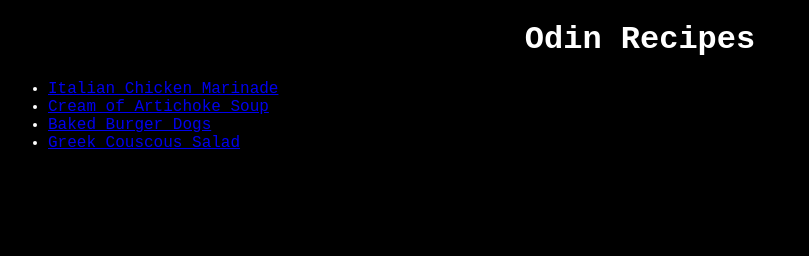
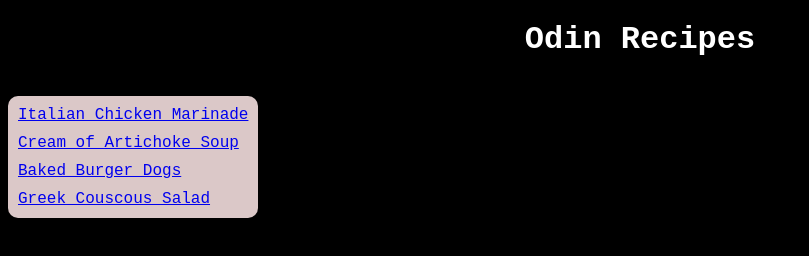
Before and after one commit to EvgeniyMorozov164/odin-recipes, a plain HTML site: page index.html in a window 1280 px wide. Shown: the whole page, without its empty margins (0-809 px from the left). Drawn offline with Linux system fonts and the light colour scheme.

Commit message:
add style for links list on the homepage

```diff
--- a/index.html
+++ b/index.html
@@ -8,7 +8,7 @@
   <body>
     <main>
       <h1 class="heading-1">Odin Recipes</h1>
-      <ul>
+      <ul class="recipes-list">
         <li><a href="./recipes/italianChikenMarinade.html">Italian Chicken Marinade</a></li>
         <li><a href="./recipes/creamOfArtichokeSoup.html">Cream of Artichoke Soup</a></li>
         <li><a href="./recipes/bakedBurgerDogs.html">Baked Burger Dogs</a></li>
--- a/style.css
+++ b/style.css
@@ -13,3 +13,15 @@ body {
   text-align: left;
   text-indent: 20px;
 }
+
+.recipes-list {
+  background: rgb(219, 200, 200);
+  display: inline-block;
+  color: black;
+  padding: 5px;
+  border-radius: 10px;
+}
+
+.recipes-list li {
+  padding: 5px;
+}
```
